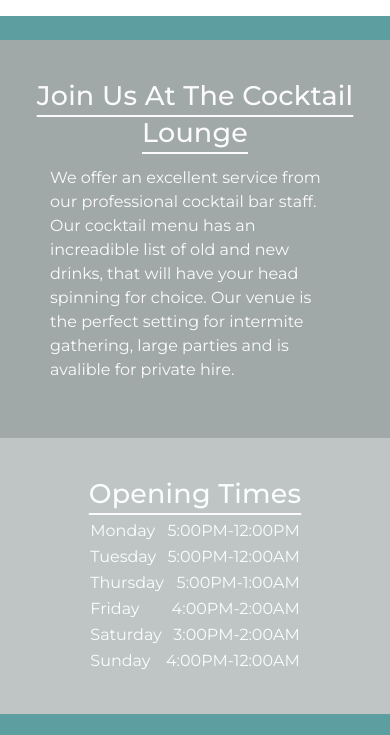
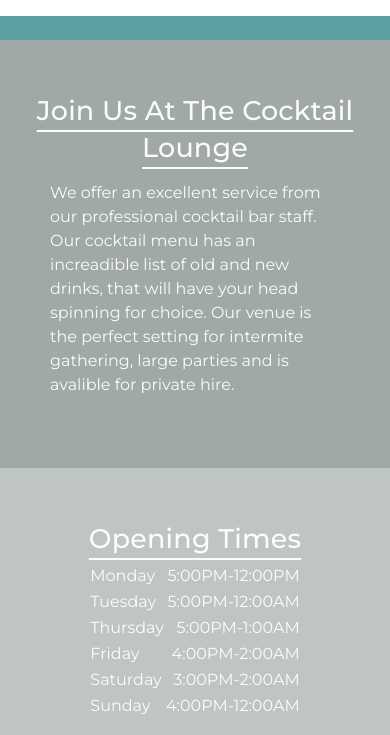
Before and after one commit to Hayley-Woodhouse/Milestone-1-project, a plain HTML site: page index.html in a window 390 px wide. Shown: the part 689-1424 px from the top of the page. Drawn offline with nearby package versions, Linux system fonts and the light colour scheme.

Commit message:
adjusted margin on home page in mobile view

```diff
--- a/assets/css/style.css
+++ b/assets/css/style.css
@@ -75,8 +75,8 @@ table {
   font-size: 1em;
   background-color: rgba(190, 196, 196, 0.979);
   display: block;
-  padding-top: 40px;
-  padding-bottom: 40px;
+  padding-top: 55px;
+  padding-bottom: 55px;
 }
 
 
@@ -105,8 +105,8 @@ table {
   font-size: 1em;
   background-color: rgba(160, 167, 167, 0.979);
   display: block;
-  padding-bottom: 40px;
-  padding-top: 40px;
+  padding-bottom: 55px;
+  padding-top: 55px;
   height: 100%;
 }
 
```
Also changed, not shown: booking.html (+2 -2 lines).
